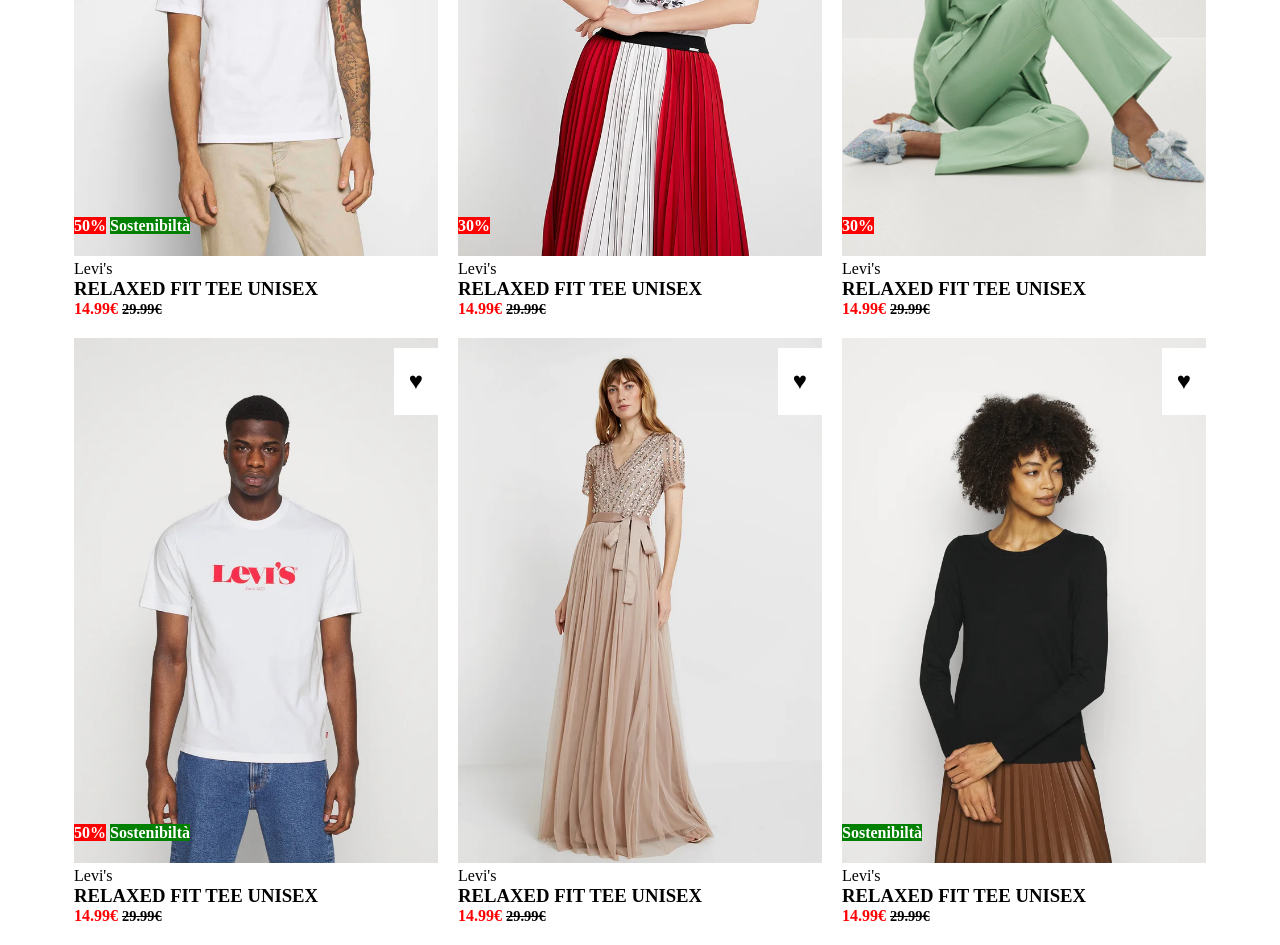
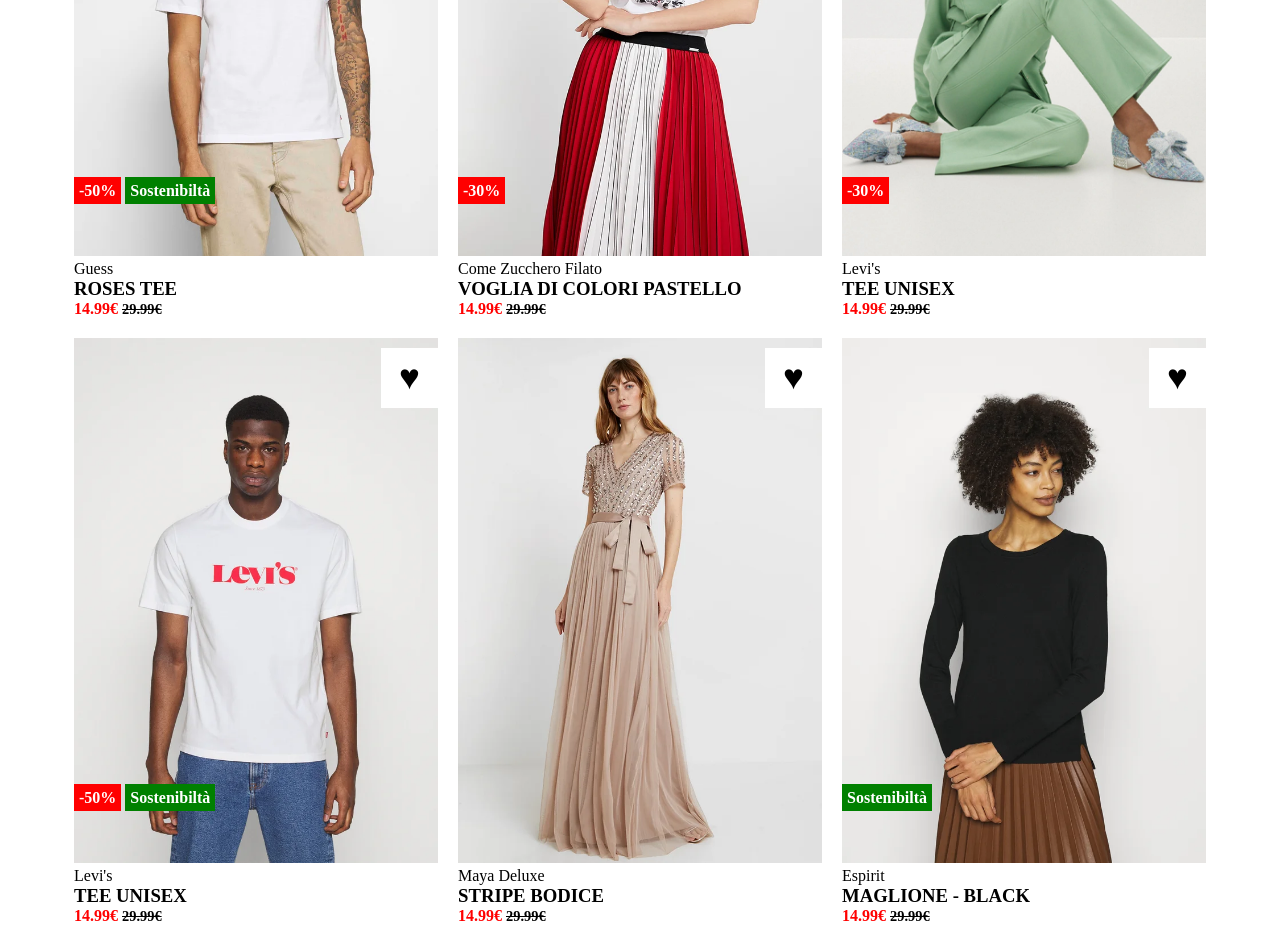
Before and after one commit to Alematri/html-css-boolando, a plain HTML site: page index.html in a window 1280 px wide. Shown: the part 400-1345 px from the top of the page. Drawn offline with Linux system fonts and the light colour scheme.

Commit message:
[Fixis] minor fixes

```diff
--- a/css/style.css
+++ b/css/style.css
@@ -141,8 +141,12 @@ main .row .col .favourite{
   top: 10px;
   right: 0px;
   background-color: white;
-  padding: 20px 15px;
-  font-size: 1.5rem;
+  padding: 10px 18px;
+  font-size: 2.2rem;
+}
+
+main .row .col .favourite:hover{
+  color: red;
 }
 
 main .row .card .card-badge{
@@ -153,7 +157,11 @@ main .row .card .card-badge{
 }
 
 main .row .card .card-badge{
-  padding: 15px 0;
+  padding: 50px 0;
+}
+
+main .row .card .card-badge span{
+  padding: 5px;
 }
 
 main .row .card .card-badge .discount{
--- a/index.html
+++ b/index.html
@@ -58,15 +58,15 @@
 
               <div class="favourite">&hearts;</div>
               <div class="card-badge">
-               <span class="discount">50%</span>
+               <span class="discount">-50%</span>
                <span class="tag">Sostenibiltà</span>
               </div>
 
             </div>
 
             <div class="card-text">
-              <span class="brand">Levi's</span>
-              <h3 class="product-name">RELAXED FIT TEE UNISEX</h3>
+              <span class="brand">Guess</span>
+              <h3 class="product-name">ROSES TEE</h3>
                 <div class="price">
                   <span>14.99&euro;</span>
                   <span>29.99&euro;</span>
@@ -85,14 +85,14 @@
 
               <div class="favourite">&hearts;</div>
               <div class="card-badge">
-               <span class="discount">30%</span>
+               <span class="discount">-30%</span>
               </div>
 
             </div>
 
             <div class="card-text">
-              <span class="brand">Levi's</span>
-              <h3 class="product-name">RELAXED FIT TEE UNISEX</h3>
+              <span class="brand">Come Zucchero Filato</span>
+              <h3 class="product-name">VOGLIA DI COLORI PASTELLO</h3>
                 <div class="price">
                   <span>14.99€</span>
                  <span>29.99€</span>
@@ -111,14 +111,14 @@
 
               <div class="favourite">&hearts;</div>
               <div class="card-badge">
-               <span class="discount">30%</span>
+               <span class="discount">-30%</span>
               </div>
 
             </div>
 
             <div class="card-text">
               <span class="brand">Levi's</span>
-              <h3 class="product-name">RELAXED FIT TEE UNISEX</h3>
+              <h3 class="product-name">TEE UNISEX</h3>
                 <div class="price">
                   <span>14.99€</span>
                  <span>29.99€</span>
@@ -137,7 +137,7 @@
 
               <div class="favourite">&hearts;</div>
               <div class="card-badge">
-               <span class="discount">50%</span>
+               <span class="discount">-50%</span>
                <span class="tag">Sostenibiltà</span>
               </div>
 
@@ -145,7 +145,7 @@
 
             <div class="card-text">
               <span class="brand">Levi's</span>
-              <h3 class="product-name">RELAXED FIT TEE UNISEX</h3>
+              <h3 class="product-name">TEE UNISEX</h3>
                 <div class="price">
                   <span>14.99€</span>
                  <span>29.99€</span>
@@ -167,8 +167,8 @@
             </div>
 
             <div class="card-text">
-              <span class="brand">Levi's</span>
-              <h3 class="product-name">RELAXED FIT TEE UNISEX</h3>
+              <span class="brand">Maya Deluxe</span>
+              <h3 class="product-name">STRIPE BODICE</h3>
                 <div class="price">
                   <span>14.99€</span>
                  <span>29.99€</span>
@@ -193,8 +193,8 @@
             </div>
 
             <div class="card-text">
-              <span class="brand">Levi's</span>
-              <h3 class="product-name">RELAXED FIT TEE UNISEX</h3>
+              <span class="brand">Espirit</span>
+              <h3 class="product-name">MAGLIONE - BLACK</h3>
                 <div class="price">
                   <span>14.99€</span>
                  <span>29.99€</span>
```
